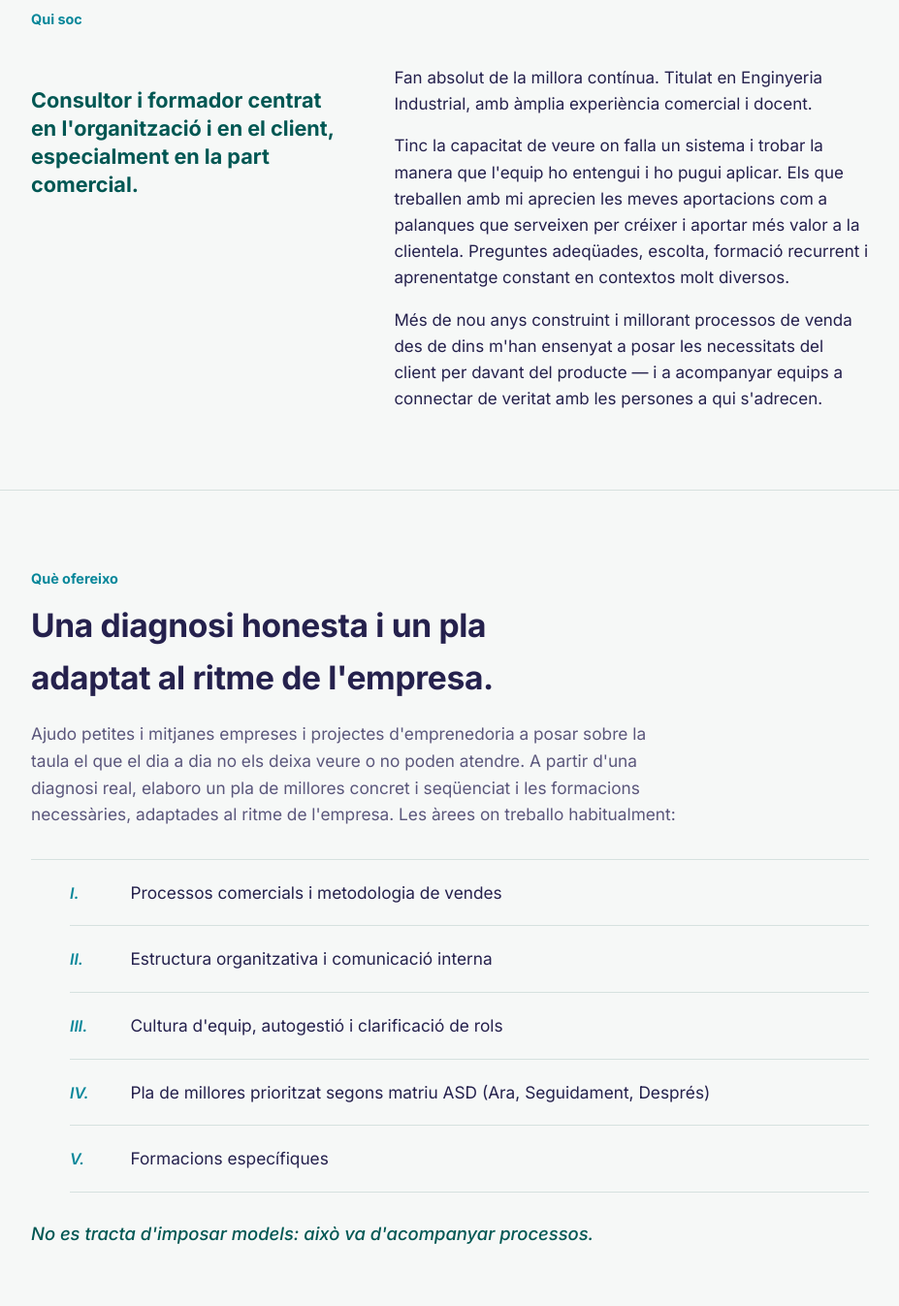
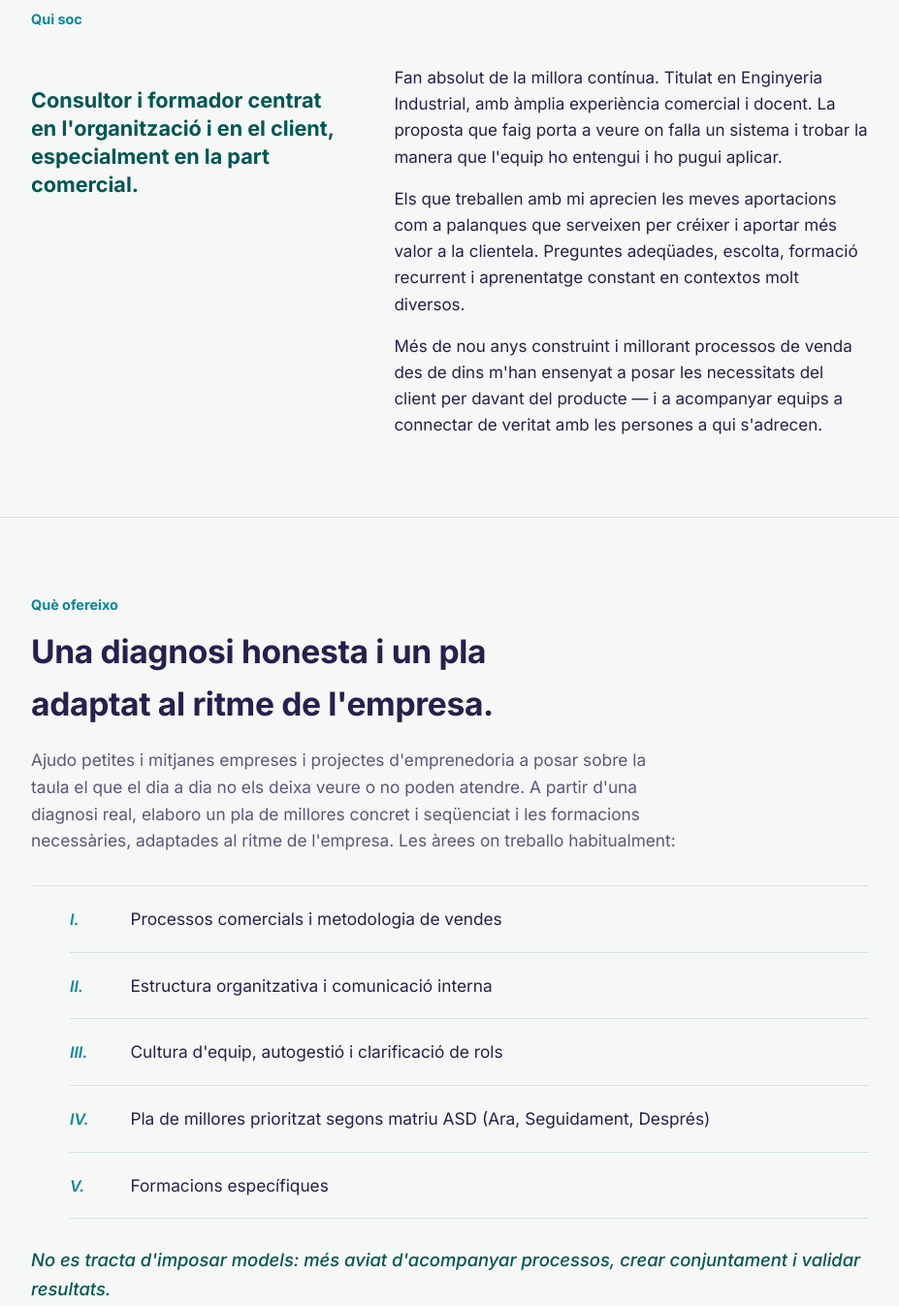
Before and after one commit to albertmaynegra/albertmaynegra.github.io, a plain HTML site: page index.html in a window 1280 px wide. Shown: the part 960-2307 px from the top of the page at 97% size, without its empty margins (176-1103 px from the left). Drawn offline with Linux system fonts and the light colour scheme.

Commit message:
Petites modificacions al text

```diff
--- a/index.html
+++ b/index.html
@@ -397,8 +397,8 @@
     <div class="who-grid">
       <p class="who-role">Consultor i formador centrat en l'organització i en el client, especialment en la part comercial.</p>
       <div class="who-text">
-        <p>Fan absolut de la millora contínua. Titulat en Enginyeria Industrial, amb àmplia experiència comercial i docent.</p>
-        <p>Tinc la capacitat de veure on falla un sistema i trobar la manera que l'equip ho entengui i ho pugui aplicar. Els que treballen amb mi aprecien les meves aportacions com a palanques que serveixen per créixer i aportar més valor a la clientela. Preguntes adeqüades, escolta, formació recurrent i aprenentatge constant en contextos molt diversos.</p>
+        <p>Fan absolut de la millora contínua. Titulat en Enginyeria Industrial, amb àmplia experiència comercial i docent. La proposta que faig porta a veure on falla un sistema i trobar la manera que l'equip ho entengui i ho pugui aplicar.</p>
+        <p>Els que treballen amb mi aprecien les meves aportacions com a palanques que serveixen per créixer i aportar més valor a la clientela. Preguntes adeqüades, escolta, formació recurrent i aprenentatge constant en contextos molt diversos.</p>
         <p>Més de nou anys construint i millorant processos de venda des de dins m'han ensenyat a posar les necessitats del client per davant del producte — i a acompanyar equips a connectar de veritat amb les persones a qui s'adrecen.</p>
       </div>
     </div>
@@ -417,7 +417,7 @@
       <li><span class="num">IV.</span><span class="label">Pla de millores prioritzat segons matriu ASD (Ara, Seguidament, Després)</span></li>
       <li><span class="num">V.</span><span class="label">Formacions específiques</span></li>
     </ul>
-    <p class="no-model">No es tracta d'imposar models: això va d'acompanyar processos.</p>
+    <p class="no-model">No es tracta d'imposar models: més aviat d'acompanyar processos, crear conjuntament i validar resultats.</p>
   </div>
 </section>
 
```
